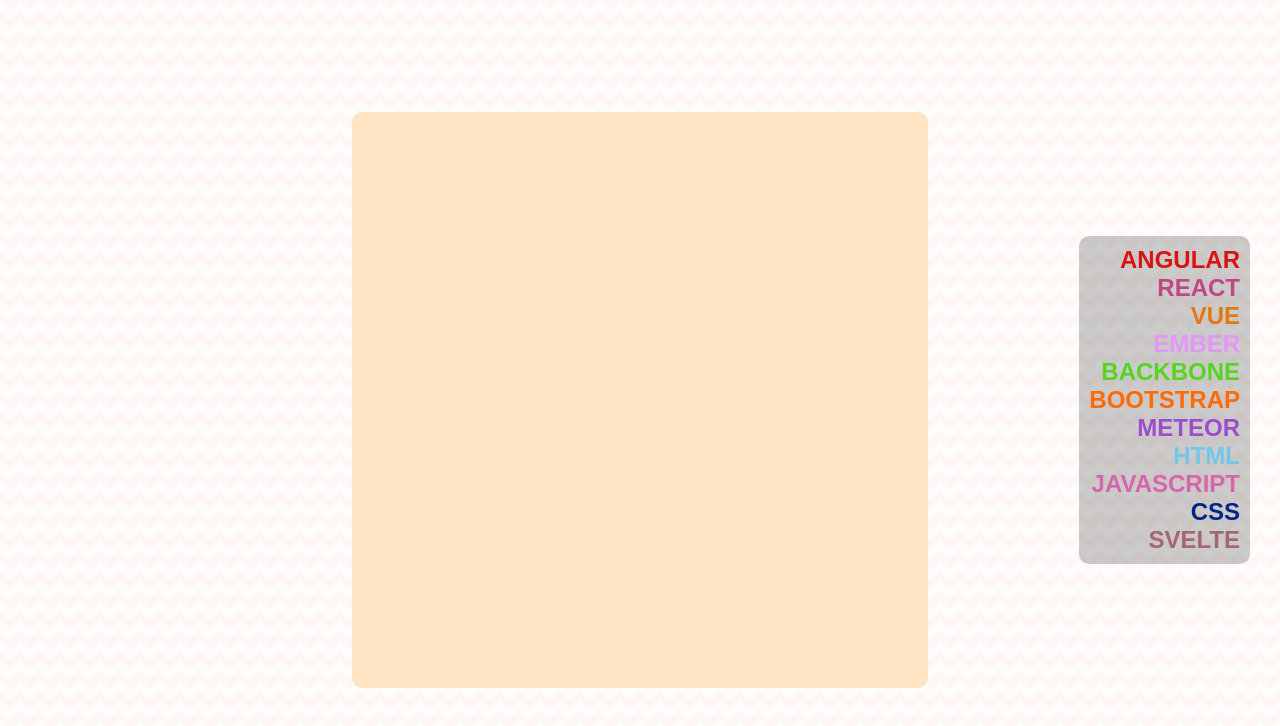
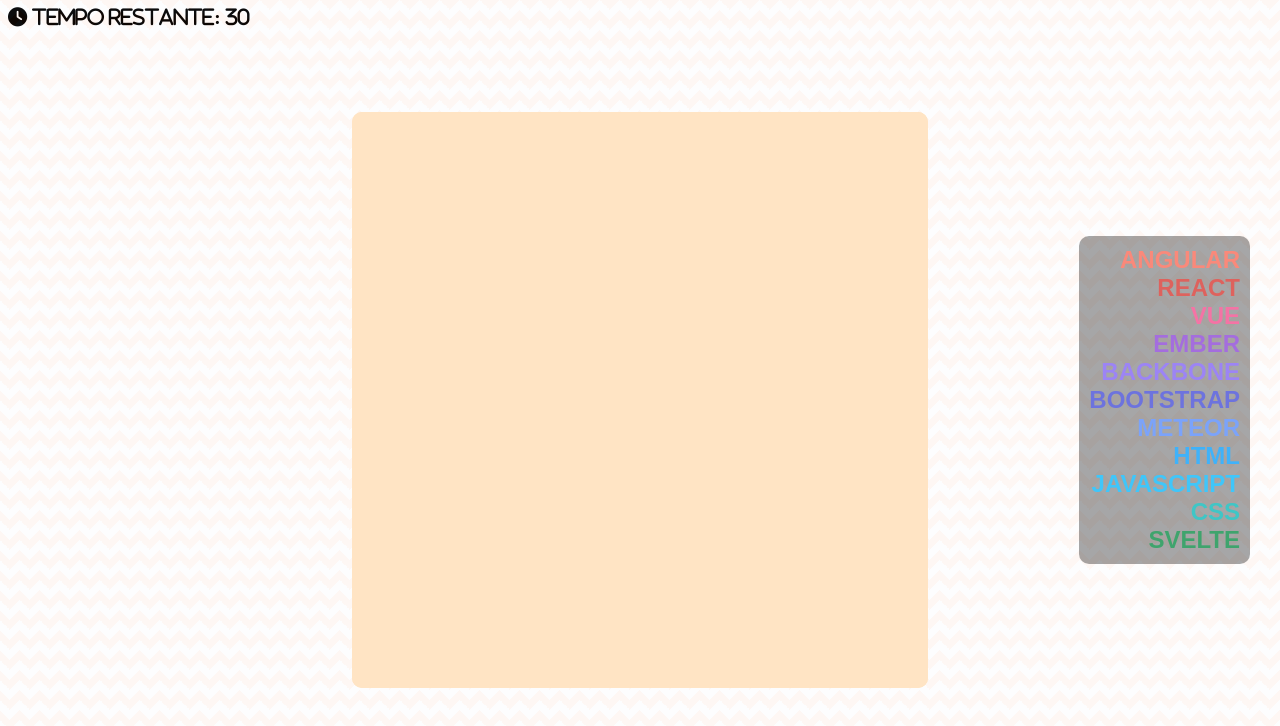
Before and after one commit to Asuryu/LS, a React (Create React App) app in the folder sopa-letras/: page / in a window 1280 px wide. Shown: the top 726 px of the page. Built offline with nearby package versions, Linux system fonts and the light colour scheme.

Commit message:
Mais componentes e useEffect

```diff
--- a/sopa-letras/public/index.html
+++ b/sopa-letras/public/index.html
@@ -9,7 +9,7 @@
       name="description"
       content="Web site created using create-react-app"
     />
-    <link rel="apple-touch-icon" href="%PUBLIC_URL%/logo192.png" />
+    <script src="https://kit.fontawesome.com/a1c321da30.js" crossorigin="anonymous"></script>
     <!--
       manifest.json provides metadata used when your web app is installed on a
       user's mobile device or desktop. See https://developers.google.com/web/fundamentals/web-app-manifest/
@@ -24,7 +24,7 @@
       work correctly both with client-side routing and a non-root public URL.
       Learn how to configure a non-root public URL by running `npm run build`.
     -->
-    <title>React App</title>
+    <title>Sopinha de Letras</title>
   </head>
   <body>
     <noscript>You need to enable JavaScript to run this app.</noscript>
--- a/sopa-letras/src/App.js
+++ b/sopa-letras/src/App.js
@@ -1,13 +1,72 @@
+import { useEffect, useState } from "react";
+
+import { TIMEOUTGAME } from "./constants";
+
 import "./App.css"
 
 import Board from './components/board/board.component';
 import Words from './components/words/words.component';
+import Timer from './components/timer/timer.component';
+import ControlPanel from './components/control-panel/control-panel.component';
+
+var timerId = null;
 
 function App() {
+
+  const [gameStarted, setGameStarted] = useState(false);
+  const [selectedLevel, setSelectedLevel] = useState("0");
+  const [letters, setLetters] = useState([]);
+  const [timer, setTimer] = useState(TIMEOUTGAME);
+
+  const handleLevelChange = (event) => {
+    const {value} = event.currentTarget;
+    setSelectedLevel(value);
+
+    var tabDim;
+    var tabLetters = [];
+    switch (value) {
+      case "1":
+        tabDim = 10;
+        break;
+      case "2":
+        tabDim = 15;
+        break;
+      case "3":
+        tabDim = 20;
+        break;
+      default:
+        break;
+    }
+  };
+
+  useEffect(() => {
+    if (gameStarted) {
+      let nextTimer;
+      timerId = setInterval(() => {
+        setTimer((previousState) => {
+          nextTimer = previousState - 1;
+          return nextTimer;
+        });
+        if(nextTimer === 0){
+          setGameStarted(false);
+        }
+      }, 1000);
+    } else if(timer !== TIMEOUTGAME){
+      setTimer(TIMEOUTGAME);
+    }
+    return () => {
+      if(timerId){
+        clearInterval(timerId);
+      }
+    }
+  }, [gameStarted]);
+
   return (
     <div>
       <div id="background"></div>
       <div id="container">
+        <Timer timer={timer}></Timer>
+        <ControlPanel></ControlPanel>
         <Board></Board>
         <Words></Words>
       </div>
--- a/sopa-letras/src/components/board/board.css
+++ b/sopa-letras/src/components/board/board.css
@@ -7,4 +7,6 @@
     height: 45vw;
     background-color: bisque;
     border-radius: 10px;
+    min-width: 400px;
+    min-height: 400px;
 }
--- /dev/null
+++ b/sopa-letras/src/components/control-panel/control-panel.component.jsx
@@ -0,0 +1,12 @@
+import React from "react";
+import "./control-panel.css";
+
+function ControlPanel(props) {
+    return (
+        <div className="board">
+
+        </div>
+    )
+}
+
+export default ControlPanel;
--- /dev/null
+++ b/sopa-letras/src/components/timer/timer.component.jsx
@@ -0,0 +1,21 @@
+import React from "react";
+import "./timer.css";
+
+function Timer(props) {
+    var timerClass = "";
+    if(props.timer <= 10) {
+        timerClass = "timer-red";
+    } else if(props.timer <= 20) {
+        timerClass = "timer-yellow";
+    } else {
+        timerClass = "";
+    }
+
+    return (
+        <div className="timer">
+            <i class="fa-solid fa-clock"> Tempo Restante: <span className={timerClass}>{props.timer}</span></i>
+        </div>
+    )
+}
+
+export default Timer;
--- /dev/null
+++ b/sopa-letras/src/components/timer/timer.css
@@ -0,0 +1,9 @@
+.timer i {
+    font-size: 1.2em;
+}
+.timer-red{
+    color: red;
+}
+.timer-yellow{
+    color: yellow;
+}
--- a/sopa-letras/src/components/words/words.component.jsx
+++ b/sopa-letras/src/components/words/words.component.jsx
@@ -1,6 +1,6 @@
 import React from "react";
 import "./words.css";
-import { PALAVRAS } from "../../constants";
+import { PALAVRAS, COLOR_PALETTE } from "../../constants";
 
 function Words(props) {
     return (
@@ -8,7 +8,7 @@
             <ul className="words-list">
                 {PALAVRAS.map((word, index) => {
                     return (
-                        <li key={index} className="word" style={{color: generateRandomColor()}}>
+                        <li key={index} className="word" style={{color: COLOR_PALETTE[index]}}>
                             {word}
                         </li>
                     )
@@ -18,13 +18,4 @@
     )
 }
 
-function generateRandomColor(){
-    var letters = '0123456789ABCDEF';
-    var color = '#';
-    for (var i = 0; i < 6; i++) {
-      color += letters[Math.floor(Math.random() * 16)];
-    }
-    return color;
-  }
-
 export default Words;
--- a/sopa-letras/src/components/words/words.css
+++ b/sopa-letras/src/components/words/words.css
@@ -3,7 +3,7 @@
     right: 30px;
     top: 50%;
     transform: translateY(-50%);
-    background-color: #11111136;
+    background-color: #1111115e;
     border-radius: 10px;
     padding: 10px;
 }
--- a/sopa-letras/src/constants/index.js
+++ b/sopa-letras/src/constants/index.js
@@ -12,4 +12,9 @@
     "svelte"
 ];
 
+export const COLOR_PALETTE = [
+    "#FA897A", "#DE625D", "#F573A5", "#A46DDE", "#9C84F5", "#6D73DE", "#7BA3FA",
+    "#3FB2FA", "#3FC6FA", "#3FC6C6", "#3FA46D", "#3F9C84", "#3F6D73", "#3F7BA3"
+]
+
 export const TIMEOUTGAME = 30;
```
Also changed, not shown: sopa-letras/public/manifest.json, sopa-letras/src/components/control-panel/control-panel.css (added), 1 other file (tests, documents, lock files or other folders).
